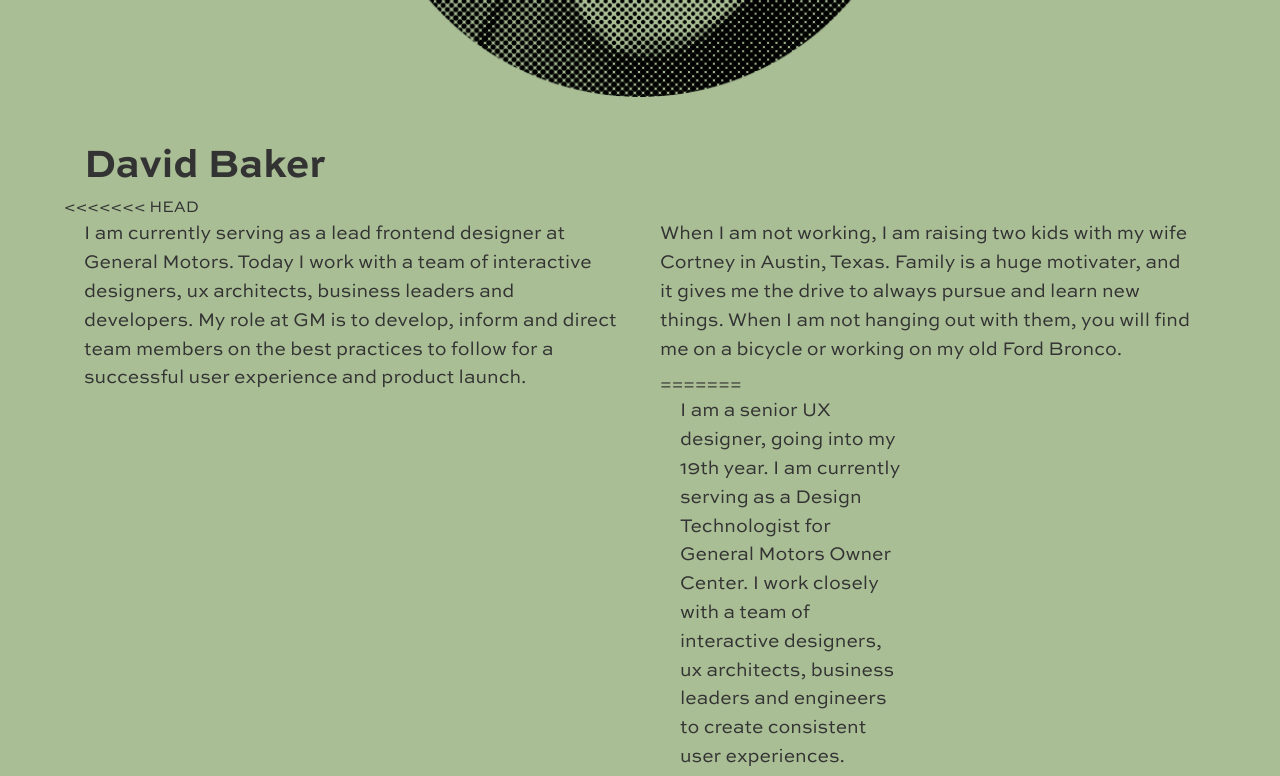
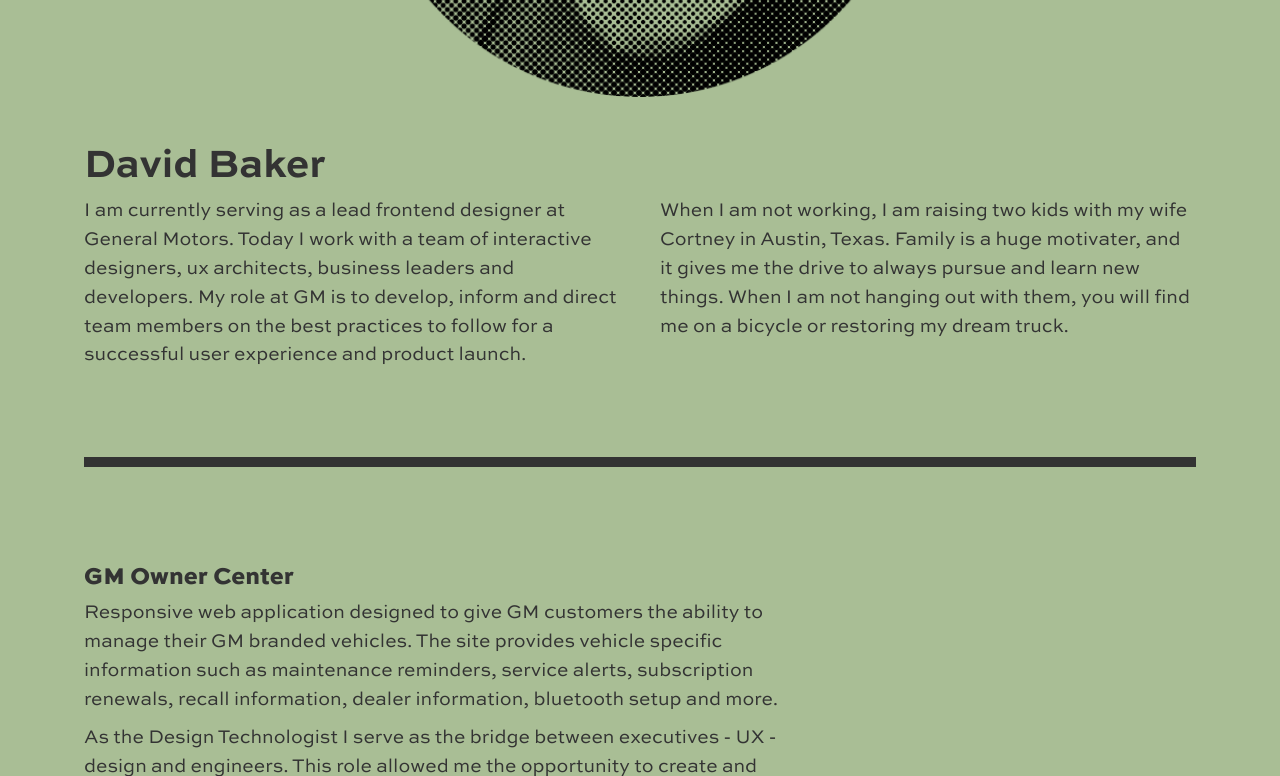
Before and after one commit to diggs00/k6b9, a plain HTML site: page index.html in a window 1280 px wide. Shown: the part 820-1596 px from the top of the page. Drawn offline with Linux system fonts and the light colour scheme; files whose address does not match are found by name.

Commit message:
dbaker fix

```diff
--- a/index.html
+++ b/index.html
@@ -66,22 +66,18 @@
                <div class="mdl-cell mdl-cell--12-col">
                   <h2>David Baker</h2>
                </div>
-<<<<<<< HEAD
+
             </div>
 
             <div class="mdl-grid">
                <div class="mdl-cell mdl-cell--12-col mdl-cell--6-col-desktop">
                   <p>I am currently serving as a lead frontend designer at General Motors. Today I work with a team of interactive designers, ux architects, business leaders and developers. My role at GM is to develop, inform and direct team members on the best practices to follow for a successful user experience and product launch.</p>
                </div>
-               <div class="mdl-cell mdl-cell--12-col mdl-cell--6-col-desktop">
-                  <p>When I am not working, I am raising two kids with my wife Cortney in Austin, Texas. Family is a huge motivater, and it gives me the drive to always pursue and learn new things. When I am not hanging out with them, you will find me on a bicycle or working on my old Ford Bronco.</p>
-=======
-               <div class="mdl-cell mdl-cell--12-col mdl-cell--4-col-tablet mdl-cell--6-col-desktop">
-                  <p>I am a senior UX designer, going into my 19th year. I am currently serving as a Design Technologist for General Motors Owner Center. I work closely with a team of interactive designers, ux architects, business leaders and engineers to create consistent user experiences.</p>
-               </div>
+
+
                <div class="mdl-cell mdl-cell--12-col mdl-cell--4-col-tablet mdl-cell--6-col-desktop">
                   <p>When I am not working, I am raising two kids with my wife Cortney in Austin, Texas. Family is a huge motivater, and it gives me the drive to always pursue and learn new things. When I am not hanging out with them, you will find me on a bicycle or restoring my dream truck.</p>
->>>>>>> master
+
                </div>
             </div>
 
@@ -281,15 +277,15 @@
                </div> -->
 
             </div>
-<<<<<<< HEAD
-                        <div class="mdl-grid">
+
+            <div class="mdl-grid">
                <div class="mdl-cell mdl-cell--12-col">
                   <hr class="small">
                </div>
             </div>
          </section>
 
-         <section class="project">
+<!--          <section class="project">
             <div class="mdl-grid">
                <div class="mdl-cell mdl-cell--12-col mdl-cell--6-col-tablet mdl-cell--8-col-desktop">
                   <h3>GAME UI</h3>
@@ -314,7 +310,7 @@
 
 >>>>>>> master
 
-         </section>
+         </section> -->
 
 
 
```
